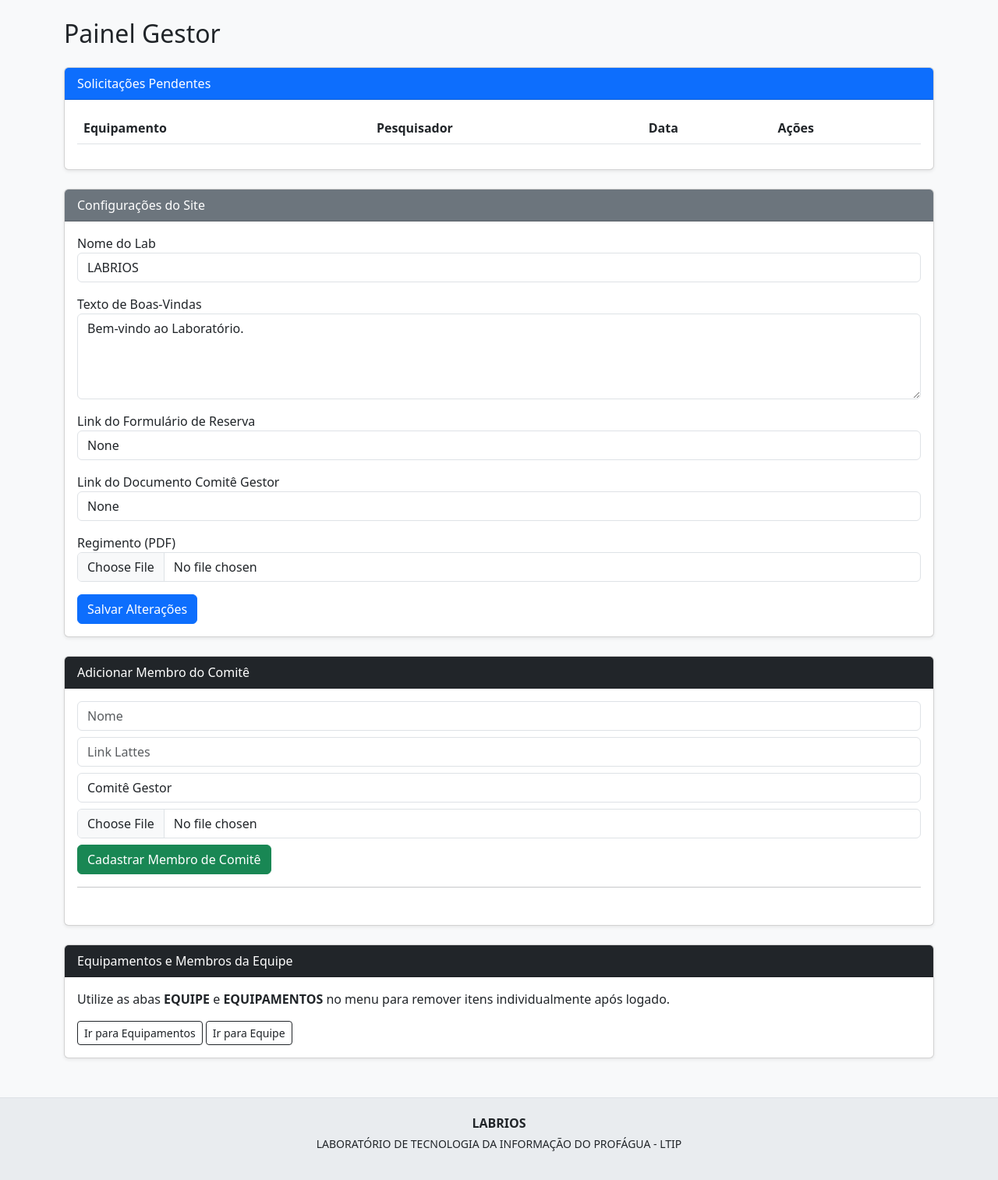
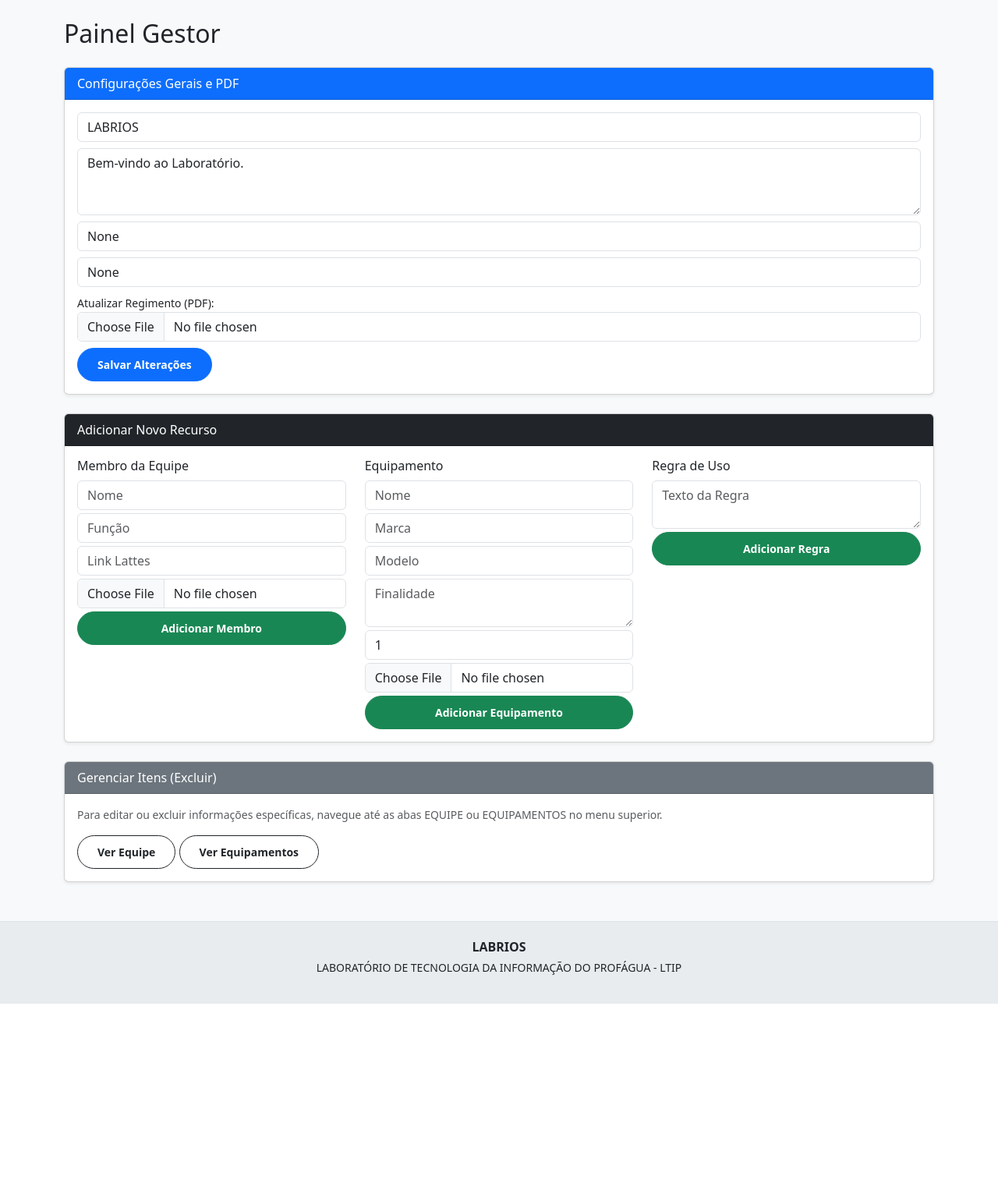
Before and after one commit to almeidasudarioarthurcassius-maker/SITE-OFICIAL-LABRIOS, a Flask app: page /admin in a window 1280 px wide. Shown: the part 56-1569 px from the top of the page at 78% size. After the commit the page ends 1343 px from the top, so only its background shows below. Run offline with Flask 3, Linux system fonts and the light colour scheme; the visitor is signed in with stand-in values (Sample User, id 1); data comes from the database, SQL or seed files in the repository; data that the repository does not hold is empty.

Commit message:
Update admin.html

```diff
--- a/site-labrios-oficial/templates/admin.html
+++ b/site-labrios-oficial/templates/admin.html
@@ -3,82 +3,68 @@
 <h2 class="mb-4">Painel Gestor</h2>
 
 <div class="card mb-4 shadow-sm">
-    <div class="card-header bg-primary text-white">Solicitações Pendentes</div>
+    <div class="card-header bg-primary text-white">Configurações Gerais e PDF</div>
     <div class="card-body">
-        <table class="table">
-            <thead>
-                <tr><th>Equipamento</th><th>Pesquisador</th><th>Data</th><th>Ações</th></tr>
-            </thead>
-            <tbody>
-                {% for res in pending_reservations %}
-                <tr>
-                    <td>{{ res.equipment.name }}</td>
-                    <td>{{ res.name }}</td>
-                    <td>{{ res.date }}</td>
-                    <td>
-                        <form action="{{ url_for('approve_reservation', id=res.id) }}" method="POST" class="d-inline">
-                            <button class="btn btn-success btn-sm">Aprovar</button>
-                        </form>
-                        <form action="{{ url_for('reject_reservation', id=res.id) }}" method="POST" class="d-inline">
-                            <button class="btn btn-danger btn-sm">Recusar</button>
-                        </form>
-                    </td>
-                </tr>
-                {% endfor %}
-            </tbody>
-        </table>
+        <form action="/admin/update_settings" method="POST" enctype="multipart/form-data">
+            <input type="text" name="lab_name" class="form-control mb-2" value="{{ settings.lab_name }}" placeholder="Nome do Laboratório">
+            <textarea name="hero_text" class="form-control mb-2" rows="3" placeholder="Texto de Boas-Vindas">{{ settings.hero_text }}</textarea>
+            <input type="text" name="form_link" class="form-control mb-2" value="{{ settings.external_form_link }}" placeholder="Link do Formulário">
+            <input type="text" name="committee_doc" class="form-control mb-2" value="{{ settings.committee_doc_link }}" placeholder="Link Documento Comitê">
+            <label class="small">Atualizar Regimento (PDF):</label>
+            <input type="file" name="regimento" class="form-control mb-2">
+            <button class="btn btn-primary btn-pill btn-sm">Salvar Alterações</button>
+        </form>
+        {% if settings.regimento_data %}
+        <form action="/admin/delete_regimento" method="POST" class="mt-2">
+            <button class="btn btn-danger btn-pill btn-sm">Remover PDF Cadastrado</button>
+        </form>
+        {% endif %}
     </div>
 </div>
 
 <div class="card mb-4 shadow-sm">
-    <div class="card-header bg-secondary text-white">Configurações do Site</div>
+    <div class="card-header bg-dark text-white">Adicionar Novo Recurso</div>
     <div class="card-body">
-        <form action="/admin/update_settings" method="POST" enctype="multipart/form-data">
-            <div class="mb-3"><label>Nome do Lab</label><input type="text" name="lab_name" class="form-control" value="{{ settings.lab_name }}"></div>
-            <div class="mb-3"><label>Texto de Boas-Vindas</label><textarea name="hero_text" class="form-control" rows="4">{{ settings.hero_text }}</textarea></div>
-            <div class="mb-3"><label>Link do Formulário de Reserva</label><input type="text" name="form_link" class="form-control" value="{{ settings.external_form_link }}"></div>
-            <div class="mb-3"><label>Link do Documento Comitê Gestor</label><input type="text" name="committee_doc" class="form-control" value="{{ settings.committee_doc_link }}"></div>
-            <div class="mb-3"><label>Regimento (PDF)</label><input type="file" name="regimento" class="form-control"></div>
-            <button class="btn btn-primary">Salvar Alterações</button>
-        </form>
+        <div class="row">
+            <div class="col-md-4">
+                <h6>Membro da Equipe</h6>
+                <form action="/admin/add_member" method="POST" enctype="multipart/form-data">
+                    <input type="text" name="name" class="form-control mb-1" placeholder="Nome" required>
+                    <input type="text" name="role" class="form-control mb-1" placeholder="Função">
+                    <input type="text" name="lattes" class="form-control mb-1" placeholder="Link Lattes">
+                    <input type="file" name="photo" class="form-control mb-1">
+                    <button class="btn btn-success btn-sm btn-pill w-100">Adicionar Membro</button>
+                </form>
+            </div>
+            <div class="col-md-4">
+                <h6>Equipamento</h6>
+                <form action="/admin/add_equipment" method="POST" enctype="multipart/form-data">
+                    <input type="text" name="name" class="form-control mb-1" placeholder="Nome" required>
+                    <input type="text" name="brand" class="form-control mb-1" placeholder="Marca">
+                    <input type="text" name="model" class="form-control mb-1" placeholder="Modelo">
+                    <textarea name="purpose" class="form-control mb-1" placeholder="Finalidade"></textarea>
+                    <input type="number" name="quantity" class="form-control mb-1" placeholder="Qtd" value="1">
+                    <input type="file" name="image" class="form-control mb-1">
+                    <button class="btn btn-success btn-sm btn-pill w-100">Adicionar Equipamento</button>
+                </form>
+            </div>
+            <div class="col-md-4">
+                <h6>Regra de Uso</h6>
+                <form action="/admin/add_rule" method="POST">
+                    <textarea name="content" class="form-control mb-1" placeholder="Texto da Regra"></textarea>
+                    <button class="btn btn-success btn-sm btn-pill w-100">Adicionar Regra</button>
+                </form>
+            </div>
+        </div>
     </div>
 </div>
 
-<div class="card mb-4 shadow-sm">
-    <div class="card-header bg-dark text-white">Adicionar Membro do Comitê</div>
+<div class="card shadow-sm">
+    <div class="card-header bg-secondary text-white">Gerenciar Itens (Excluir)</div>
     <div class="card-body">
-        <form action="/admin/add_committee" method="POST" enctype="multipart/form-data">
-            <input type="text" name="name" placeholder="Nome" class="form-control mb-2" required>
-            <input type="text" name="lattes" placeholder="Link Lattes" class="form-control mb-2">
-            <select name="category" class="form-control mb-2">
-                <option value="Gestor">Comitê Gestor</option>
-                <option value="Usuário">Comitê de Usuários</option>
-            </select>
-            <input type="file" name="photo" class="form-control mb-2">
-            <button class="btn btn-success">Cadastrar Membro de Comitê</button>
-        </form>
-        <hr>
-        <table class="table table-sm">
-            {% for m in committee_members %}
-            <tr>
-                <td>{{ m.name }} ({{ m.category }})</td>
-                <td>
-                    <form action="{{ url_for('delete_committee', id=m.id) }}" method="POST" class="d-inline">
-                        <button class="btn btn-sm btn-danger">Excluir</button>
-                    </form>
-                </td>
-            </tr>
-            {% endfor %}
-        </table>
-    </div>
-</div>
-
-<div class="card mb-4 shadow-sm">
-    <div class="card-header bg-dark text-white">Equipamentos e Membros da Equipe</div>
-    <div class="card-body">
-        <p>Utilize as abas <strong>EQUIPE</strong> e <strong>EQUIPAMENTOS</strong> no menu para remover itens individualmente após logado.</p>
-        <a href="/equipment" class="btn btn-outline-dark btn-sm">Ir para Equipamentos</a>
-        <a href="/team" class="btn btn-outline-dark btn-sm">Ir para Equipe</a>
+        <p class="small text-muted">Para editar ou excluir informações específicas, navegue até as abas EQUIPE ou EQUIPAMENTOS no menu superior.</p>
+        <a href="/team" class="btn btn-outline-dark btn-pill btn-sm">Ver Equipe</a>
+        <a href="/equipment" class="btn btn-outline-dark btn-pill btn-sm">Ver Equipamentos</a>
     </div>
 </div>
 {% endblock %}
```
